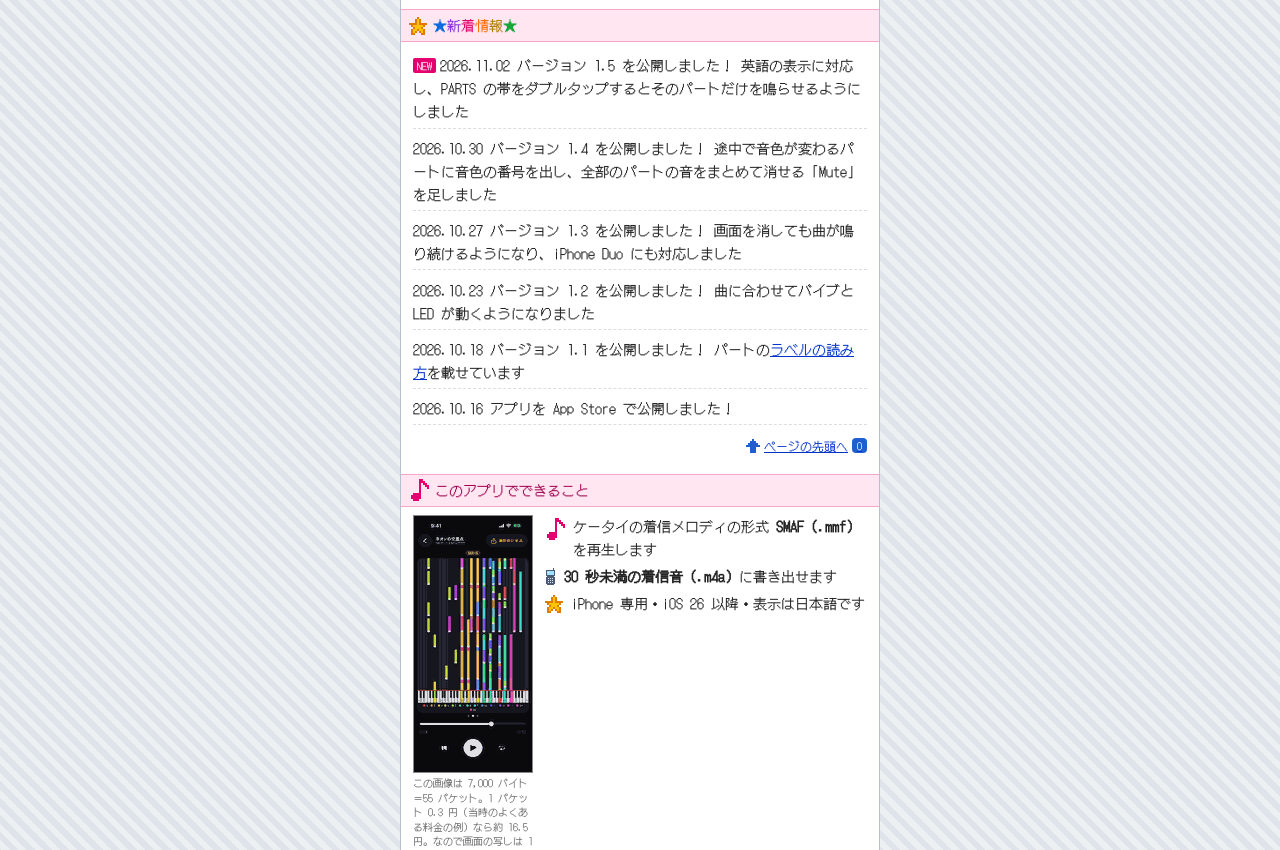
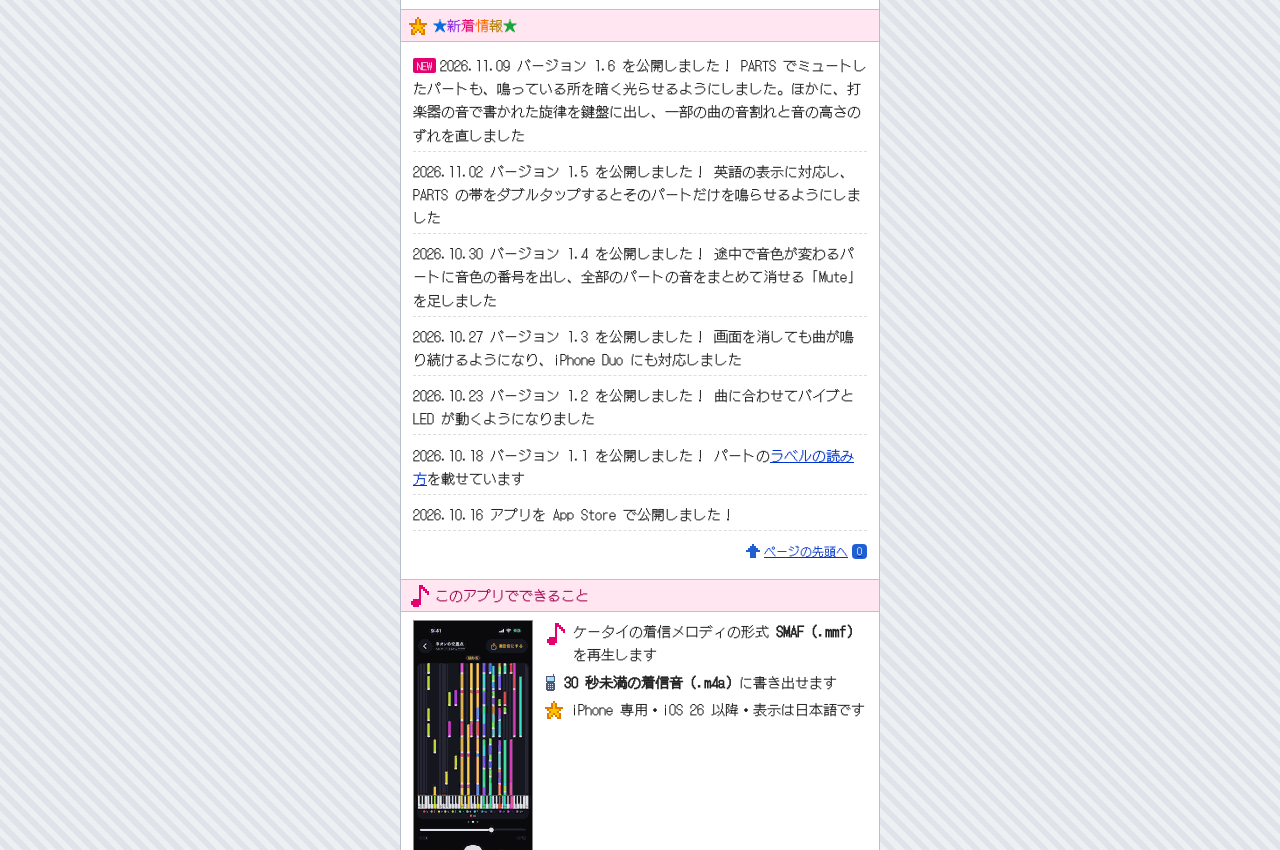
Before and after one commit to daifuku-labs/daifuku-labs.github.io, a plain HTML site: page kanade-ringtone/index.html in a window 1280 px wide. Shown: the part 1053-1903 px from the top of the page. Drawn offline with Linux system fonts and the light colour scheme.

Commit message:
deploy 2026-11-17
source: f6178d5

```diff
--- a/kanade-ringtone/index.html
+++ b/kanade-ringtone/index.html
@@ -271,7 +271,8 @@
   <h2 class="band"><svg class="px" width="18" height="18" aria-hidden="true" focusable="false"><use href="#px-star"/></svg><span class="rainbow">★新着情報★</span></h2>
   <div class="body">
     <ul class="news">
-      <li><span class="newmark blink">NEW</span>2026.11.02 バージョン 1.5 を公開しました！ 英語の表示に対応し、PARTS の帯をダブルタップするとそのパートだけを鳴らせるようにしました</li>
+      <li><span class="newmark blink">NEW</span>2026.11.09 バージョン 1.6 を公開しました！ PARTS でミュートしたパートも、鳴っている所を暗く光らせるようにしました。ほかに、打楽器の音で書かれた旋律を鍵盤に出し、一部の曲の音割れと音の高さのずれを直しました</li>
+      <li>2026.11.02 バージョン 1.5 を公開しました！ 英語の表示に対応し、PARTS の帯をダブルタップするとそのパートだけを鳴らせるようにしました</li>
       <li>2026.10.30 バージョン 1.4 を公開しました！ 途中で音色が変わるパートに音色の番号を出し、全部のパートの音をまとめて消せる「Mute」を足しました</li>
       <li>2026.10.27 バージョン 1.3 を公開しました！ 画面を消しても曲が鳴り続けるようになり、iPhone Duo にも対応しました</li>
       <li>2026.10.23 バージョン 1.2 を公開しました！ 曲に合わせてバイブと LED が動くようになりました</li>
```
Also changed, not shown: kanade-ringtone/dotgothic16-subset.woff2.
